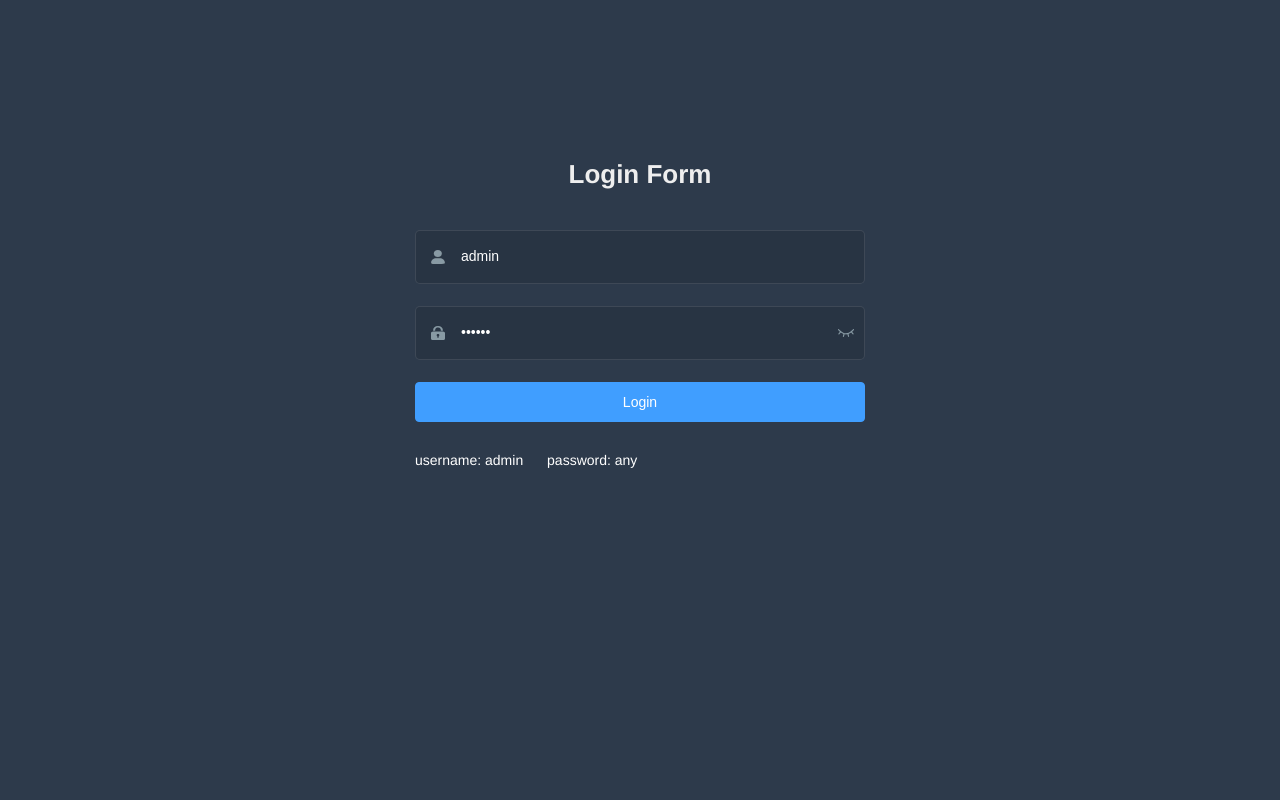
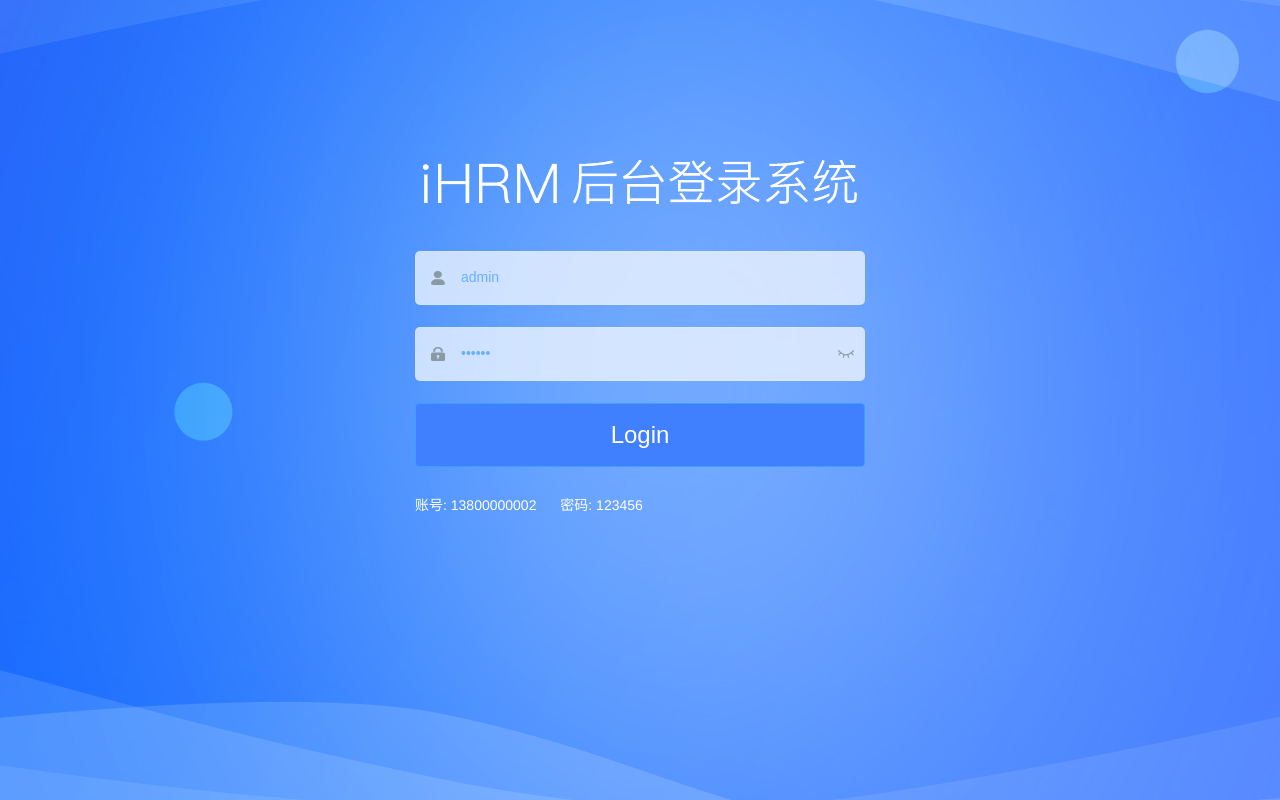
Before and after one commit to wbx1114/renzi, a Vue app: page /#/login in a window 1280 px wide. Built offline with nearby package versions, Linux system fonts and the light colour scheme.

Commit message:
feat:页面改造

```diff
--- a/src/views/login/index.vue
+++ b/src/views/login/index.vue
@@ -3,7 +3,9 @@
     <el-form ref="loginForm" :model="loginForm" :rules="loginRules" class="login-form" auto-complete="on" label-position="left">
 
       <div class="title-container">
-        <h3 class="title">Login Form</h3>
+        <h3 class="title">
+          <img src="@/assets/common/login-logo.png" alt="">
+        </h3>
       </div>
 
       <el-form-item prop="username">
@@ -41,11 +43,10 @@
         </span>
       </el-form-item>
 
-      <el-button :loading="loading" type="primary" style="width:100%;margin-bottom:30px;" @click.native.prevent="handleLogin">Login</el-button>
-
+      <el-button class="loginBtn" :loading="loading" type="primary" style="width:100%;margin-bottom:30px;" @click.native.prevent="handleLogin">Login</el-button>
       <div class="tips">
-        <span style="margin-right:20px;">username: admin</span>
-        <span> password: any</span>
+        <span style="margin-right:20px;">账号: 13800000002</span>
+        <span> 密码: 123456</span>
       </div>
 
     </el-form>
@@ -130,8 +131,8 @@
 /* Detail see https://github.com/PanJiaChen/vue-element-admin/pull/927 */
 
 $bg:#283443;
-$light_gray:#fff;
-$cursor: #fff;
+$light_gray: #68b0fe;
+$cursor: #68b0fe;
 
 @supports (-webkit-mask: none) and (not (cater-color: $cursor)) {
   .login-container .el-input input {
@@ -141,6 +142,8 @@
 
 /* reset element-ui css */
 .login-container {
+   background-image: url('~@/assets/common/login.jpg'); // 设置背景图片
+  background-position: center;
   .el-input {
     display: inline-block;
     height: 47px;
@@ -165,9 +168,13 @@
 
   .el-form-item {
     border: 1px solid rgba(255, 255, 255, 0.1);
-    background: rgba(0, 0, 0, 0.1);
+    // background: rgba(0, 0, 0, 0.1);
+     background: rgba(255, 255, 255, 0.7); // 输入登录表单的背景色
     border-radius: 5px;
     color: #454545;
+  }
+   .el-form-item__error {
+    color: #fff
   }
 }
 </style>
@@ -223,7 +230,12 @@
       font-weight: bold;
     }
   }
-
+    .loginBtn {
+  background: #407ffe;
+  height: 64px;
+  line-height: 32px;
+  font-size: 24px;
+}
   .show-pwd {
     position: absolute;
     right: 10px;
```
